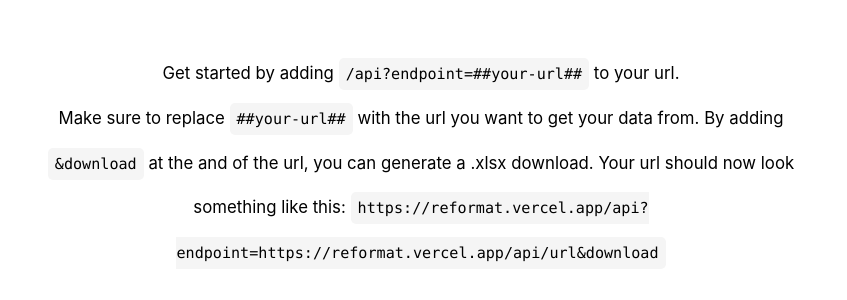
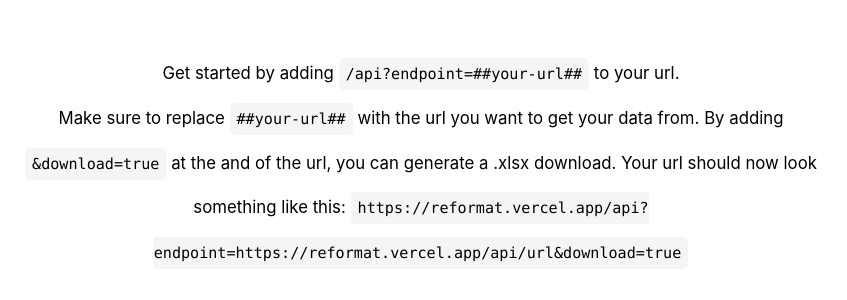
Before and after one commit to uwehornnet/reformat, a Next.js app: page / in a window 1280 px wide. Shown: the part 236-536 px from the top of the page, without its empty margins (219-1066 px from the left). Built offline with nearby package versions, Linux system fonts and the light colour scheme.

Commit message:
moved from express to nextjs

```diff
--- a/pages/index.js
+++ b/pages/index.js
@@ -16,11 +16,11 @@
 					Get started by adding <code className={styles.code}>/api?endpoint=##your-url##</code> to your url.
 					<br />
 					Make sure to replace <code className={styles.code}>##your-url##</code> with the url you want to get
-					your data from. By adding <code className={styles.code}>&download</code> at the and of the url, you
-					can generate a .xlsx download. Your url should now look something like this:{" "}
-					<a href="https://reformat.vercel.app/api/?endpoint=https://reformat.vercel.app/api/url&download">
+					your data from. By adding <code className={styles.code}>&download=true</code> at the and of the url,
+					you can generate a .xlsx download. Your url should now look something like this:{" "}
+					<a href="https://reformat.vercel.app/api/?endpoint=https://reformat.vercel.app/api/url&download=true">
 						<code className={styles.code}>
-							https://reformat.vercel.app/api?endpoint=https://reformat.vercel.app/api/url&download
+							https://reformat.vercel.app/api?endpoint=https://reformat.vercel.app/api/url&download=true
 						</code>
 					</a>
 				</p>
```
